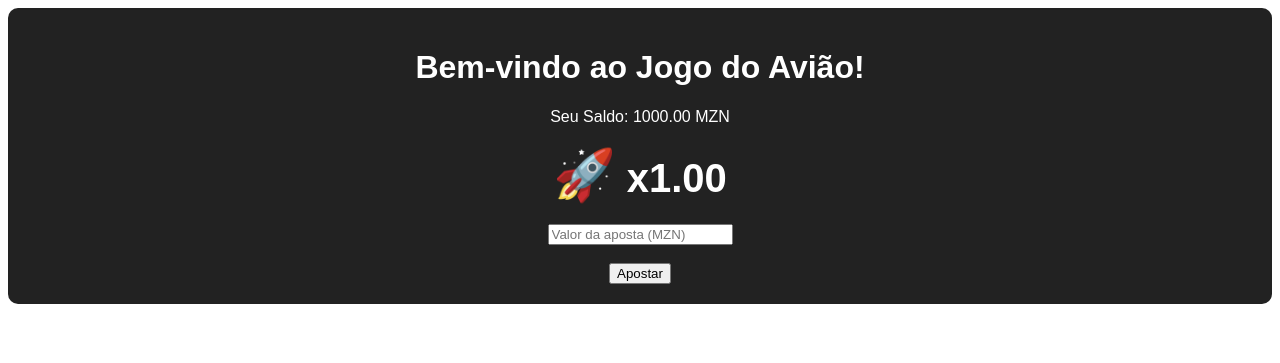
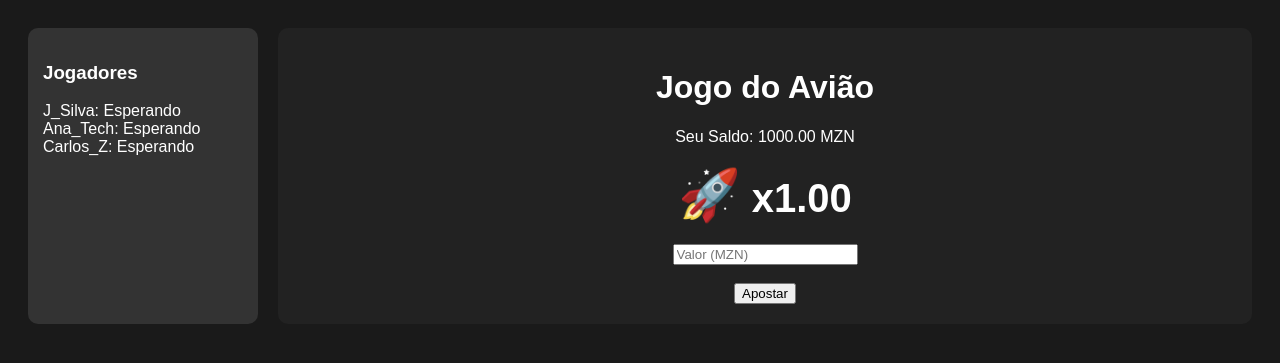
Before and after one commit to rquinoricardo-dotcom/jogo-aviao, a Flask app: page / in a window 1280 px wide. Shown: the top 363 px of the page. Run offline with Flask 3, Linux system fonts and the light colour scheme.

Commit message:
Update index.html

```diff
--- a/templates/index.html
+++ b/templates/index.html
@@ -4,7 +4,10 @@
     <meta charset="UTF-8">
     <title>Jogo do Avião</title>
     <style>
-        .box { text-align: center; font-family: sans-serif; color: white; background: #222; padding: 20px; border-radius: 10px; }
+        body { background: #1a1a1a; color: white; font-family: sans-serif; }
+        .box { display: flex; gap: 20px; padding: 20px; justify-content: center; }
+        .coluna-jogadores { width: 200px; background: #333; padding: 15px; border-radius: 10px; }
+        .coluna-jogo { flex-grow: 1; text-align: center; background: #222; padding: 20px; border-radius: 10px; }
         #multiplicador { font-size: 40px; font-weight: bold; margin: 20px 0; }
         #aviao { font-size: 50px; display: inline-block; }
         .voando { animation: voar 0.5s linear infinite; }
@@ -15,17 +18,26 @@
 <body>
 
 <div class="box">
-    <h1>Bem-vindo ao Jogo do Avião!</h1>
-    <p>Seu Saldo: <span id="saldo">1000.00</span> MZN</p>
-
-    <div id="multiplicador">
-        <span id="aviao">🚀</span> <span id="valor-mult">x1.00</span>
+    <!-- Lista de Jogadores -->
+    <div class="coluna-jogadores">
+        <h3>Jogadores</h3>
+        <ul id="lista-jogadores" style="list-style: none; padding: 0;">
+            <li>J_Silva: <span id="status-1">Esperando</span></li>
+            <li>Ana_Tech: <span id="status-2">Esperando</span></li>
+            <li>Carlos_Z: <span id="status-3">Esperando</span></li>
+        </ul>
     </div>
 
-    <input type="number" id="valor-aposta" placeholder="Valor da aposta (MZN)">
-    <br><br>
-    <button id="btn-apostar">Apostar</button>
-    <button id="btn-sacar" class="hidden">Sacar Agora!</button>
+    <!-- Área do Jogo -->
+    <div class="coluna-jogo">
+        <h1>Jogo do Avião</h1>
+        <p>Seu Saldo: <span id="saldo">1000.00</span> MZN</p>
+        <div id="multiplicador"><span id="aviao">🚀</span> <span id="valor-mult">x1.00</span></div>
+        <input type="number" id="valor-aposta" placeholder="Valor (MZN)">
+        <br><br>
+        <button id="btn-apostar">Apostar</button>
+        <button id="btn-sacar" class="hidden">Sacar Agora!</button>
+    </div>
 </div>
 
 <script>
@@ -42,16 +54,28 @@
     const btnApostar = document.getElementById('btn-apostar');
     const btnSacar = document.getElementById('btn-sacar');
 
+    function simularJogadores() {
+        for (let i = 1; i <= 3; i++) {
+            let status = document.getElementById('status-' + i);
+            let sorteio = Math.random();
+            if (sorteio > 0.95 && jogando && status.innerText === "Esperando") {
+                status.innerText = "Apostou!";
+            } else if (sorteio < 0.1 && status.innerText === "Apostou!") {
+                status.innerText = "Sacou x" + multiplicador.toFixed(2);
+            } else if (!jogando) {
+                status.innerText = "Esperando";
+            }
+        }
+    }
+
     btnApostar.addEventListener('click', () => {
         aposta = parseFloat(inputAposta.value);
         if (isNaN(aposta) || aposta <= 0 || aposta > saldo) {
             alert("Aposta inválida ou saldo insuficiente!");
             return;
         }
-
         saldo -= aposta;
         saldoDisplay.innerText = saldo.toFixed(2);
-
         jogando = true;
         multiplicador = 1.00;
         btnApostar.classList.add('hidden');
@@ -61,17 +85,12 @@
         intervalo = setInterval(() => {
             multiplicador += 0.05;
             valorMultDisplay.innerText = 'x' + multiplicador.toFixed(2);
-
-            // Chance aleatória do avião cair
-            if (multiplicador > (Math.random() * 10 + 1.5)) {
-                encerrarJogo(false);
-            }
+            simularJogadores();
+            if (multiplicador > (Math.random() * 10 + 1.5)) encerrarJogo(false);
         }, 100);
     });
 
-    btnSacar.addEventListener('click', () => {
-        encerrarJogo(true);
-    });
+    btnSacar.addEventListener('click', () => encerrarJogo(true));
 
     function encerrarJogo(ganhou) {
         clearInterval(intervalo);
@@ -79,7 +98,6 @@
         btnApostar.classList.remove('hidden');
         btnSacar.classList.add('hidden');
         jogando = false;
-
         if (ganhou) {
             let ganho = aposta * multiplicador;
             saldo += ganho;
@@ -88,8 +106,8 @@
             alert("O avião caiu em x" + multiplicador.toFixed(2) + "!");
         }
         saldoDisplay.innerText = saldo.toFixed(2);
+        simularJogadores();
     }
 </script>
-
 </body>
 </html>
```
